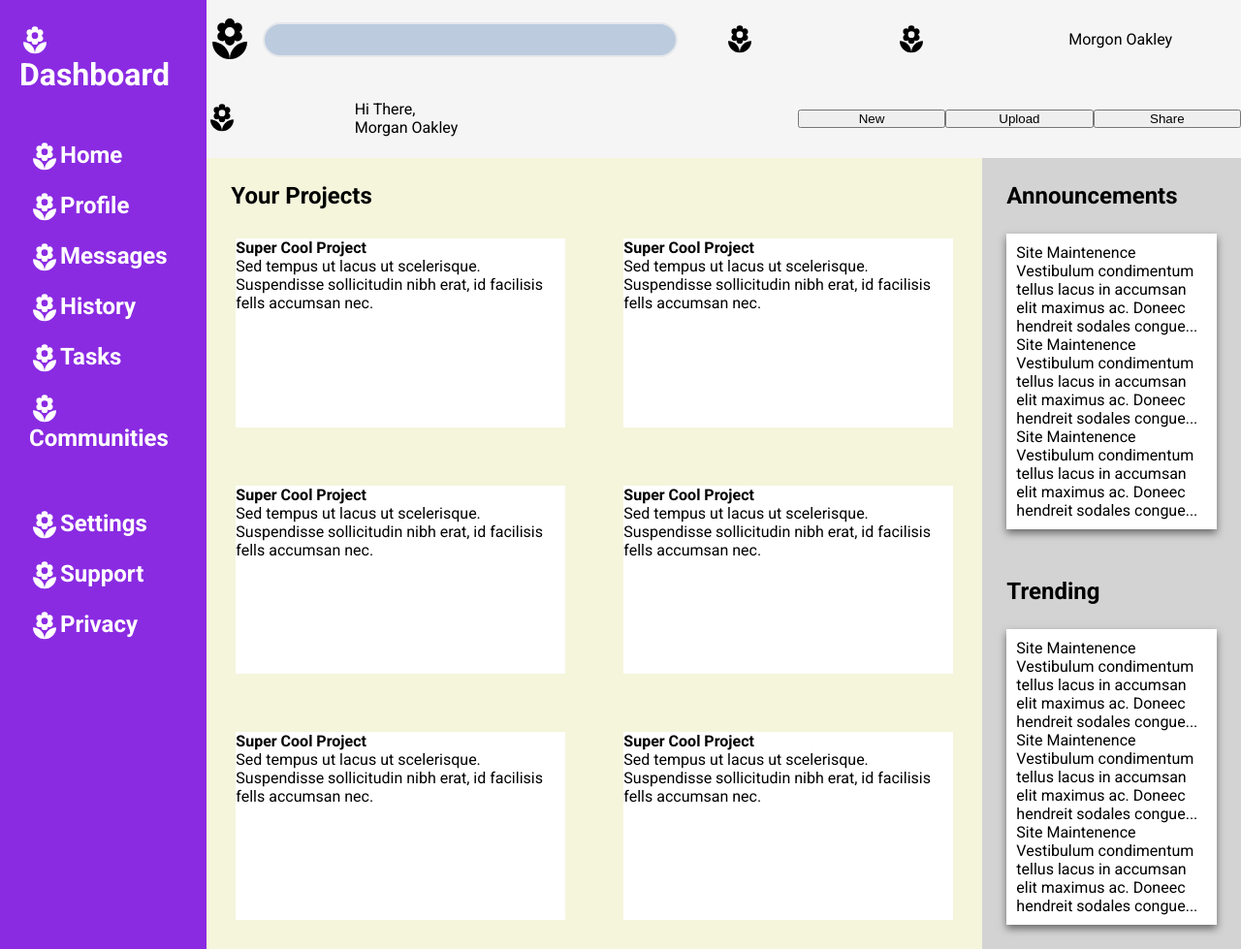
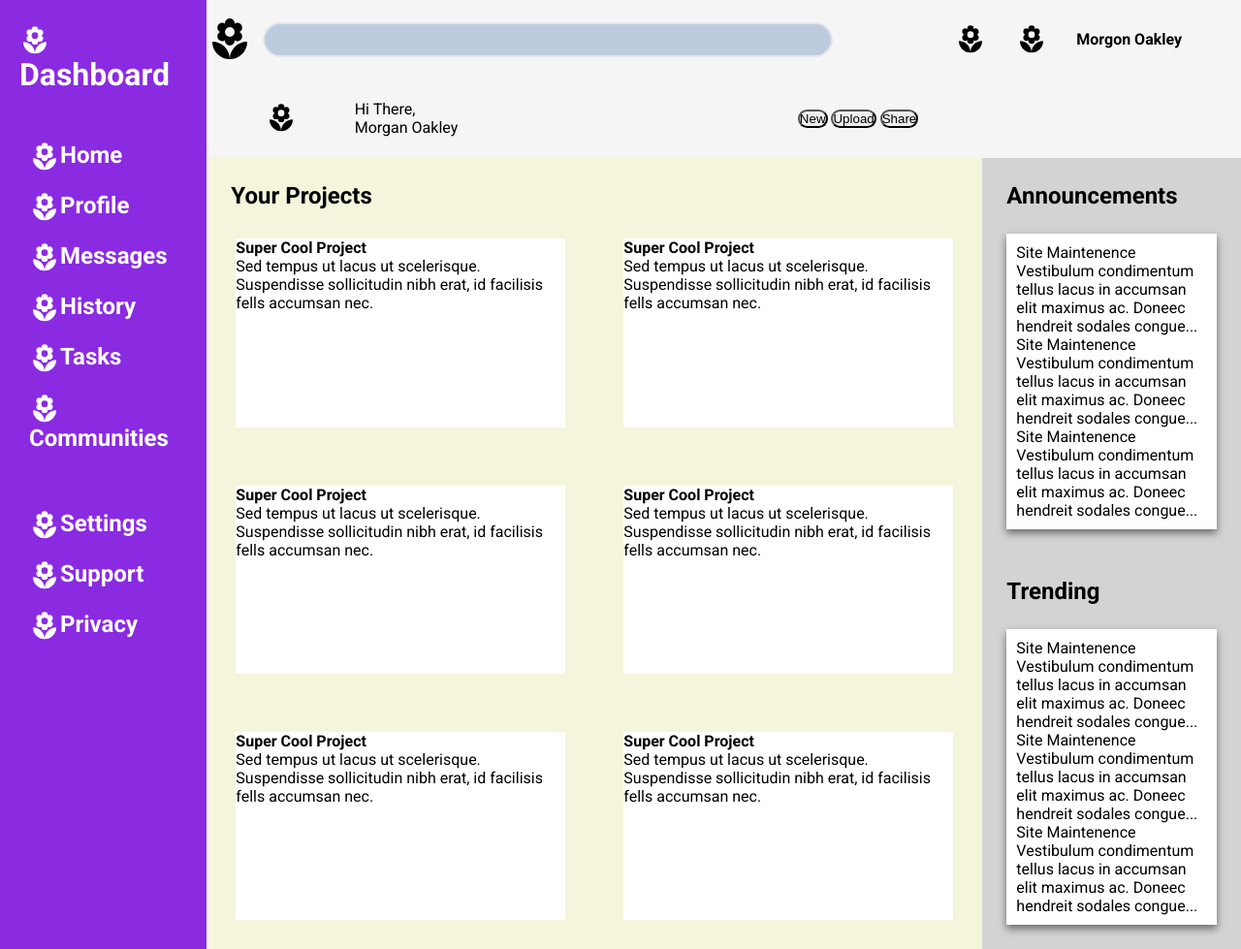
Before and after one commit to WesDev28/admin-dashboard, a plain HTML site: page index.html in a window 1280 px wide. Shown: the whole page at 97% size. Drawn offline with Linux system fonts and the light colour scheme; a web font is replaced by a local one.

Commit message:
Change grid-layout and nested grids of .header
Start styling of button-display elements.

```diff
--- a/index.html
+++ b/index.html
@@ -20,9 +20,11 @@
                     <img class="flower" src="./flower.svg">
                     <input class="search-bar" type="text">
                 </div>
+                <div class="user-display">
                     <img class="flower" src="./flower.svg">
                     <img class="flower" src="./flower.svg">
                     <p> Morgon Oakley</p>
+                </div>
             </div>
 
             <div class="header-row2">
@@ -32,9 +34,11 @@
                     <p> Morgan Oakley</p>
                 </div>
 
+                <div class="button-display">
                     <button class="new-button">New</button>
                     <button class="upload-button">Upload</button>
                     <button class="share">Share</button>
+                </div>
 
             </div>
 
--- a/style.css
+++ b/style.css
@@ -28,16 +28,10 @@ body {
 .header-row1 {
     grid-row: 1 / 2;
     display:grid;
-    grid-template-columns: 3fr 1fr 1fr 1fr;
+    grid-template-columns: 2fr 1fr;
     align-items:center;
 }
 
-.header-row2 {
-    grid-row: 2 / 3;
-    display:grid;
-    grid-template-columns: 1fr 3fr 1fr 1fr 1fr;
-    align-items:center;
-}
 .search {
     display:grid;
     grid-template-columns: auto 1fr;
@@ -60,6 +54,36 @@ body {
     height: 50%;
 }
 
+.user-display {
+    display: grid;
+    grid-auto-flow: column;
+    align-items:center;
+    justify-items: center;
+}
+
+.user-display > img:first-of-type {
+    justify-self: end;
+}
+
+.user-display > p {
+    font-weight: 700;
+    justify-self: start;
+}
+
+.header-row2 {
+    grid-row: 2 / 3;
+    display:grid;
+    grid-template-columns: 1fr 3fr 3fr;
+    align-items: center;
+}
+
+.header-row2 img {
+    justify-self: center;
+}
+
+.header-row2 button {
+    border-radius: 1rem;
+}
 
 .sidebar {
     background: blueviolet;
```
Lines whose indentation alone changed are shown as unchanged.
